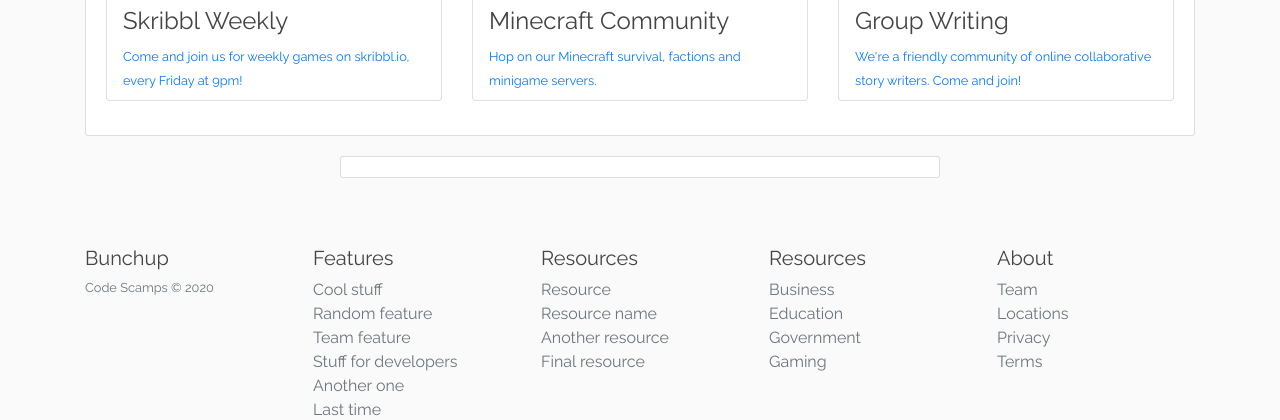
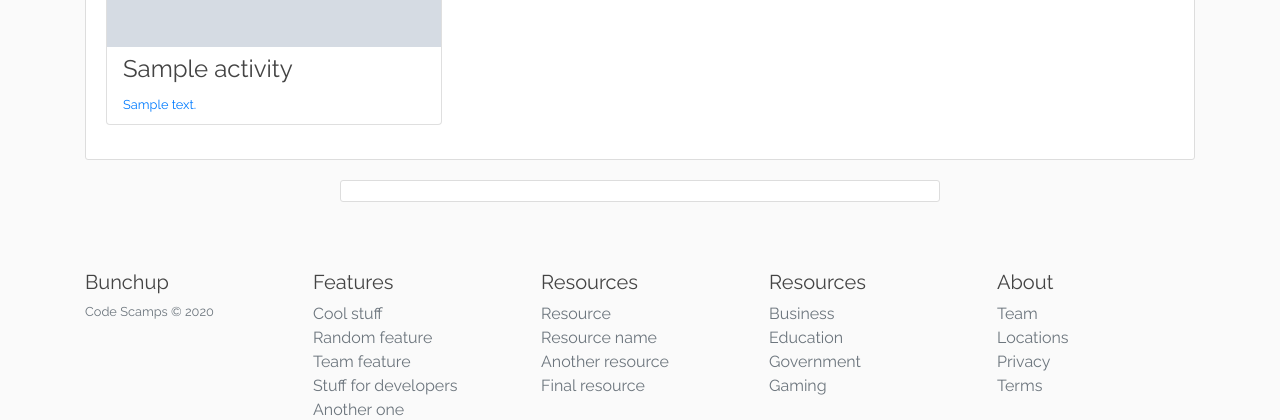
Before and after one commit to lloydtao/Hackathon-NASA-2020, a Django app: page /hub/1/ in a window 1280 px wide. Shown: the part 1545-1965 px from the top of the page. Run offline with Django 3.2, Linux system fonts and the light colour scheme; tables that the repository leaves empty hold one stand-in row (values such as "Sample post"); grey boxes marked "Sample" are stand-in pictures; some libraries are stand-ins or nearby versions.

Commit message:
Iterate through activities in hub view

```diff
--- a/src/bunchup/templates/bunchup/hub_detail.html
+++ b/src/bunchup/templates/bunchup/hub_detail.html
@@ -20,12 +20,12 @@
 		<div class="col-md-12">
 			<div class="media-body cute-container content-section mx-auto">
 				<h2>Next Activity</h2>
-				<a href="/hub/16/">
+				<a class="d-block-inline col-md-4 no-text-dec mb-4" href="/hub/16/">
 					<div class="card box-shadow">
-						<img class="card-img-top" src="/media/hub_pics/thumbnail.png" alt="Card image cap">
+						<img class="card-img-top" src="{{ next_activity.image.url }}" alt="Card image cap">
 						<div class="card-body px-3 py-2">
-							<h4>Skribbl Weekly</h4>
-							<small class="card-text">Come and join us for weekly games on skribbl.io, every Friday at 9pm!</small>
+							<h4>{{ next_activity.name }}</h4>
+							<small class="card-text">{{ next_activity.description }}</small>
 						</div>
 					</div>
 				</a>
@@ -57,35 +57,17 @@
 	<div class="content-section mx-auto">
 		<h2>Upcoming Activities</h2>
 		<div class="row">
-			<a class="d-block-inline col-md-4 no-text-dec mb-4" href="/hub/16/">
-
-				<div class="card box-shadow">
-					<img class="card-img-top" src="/media/hub_pics/thumbnail.png" alt="Card image cap">
-					<div class="card-body px-3 py-2">
-						<h4>Skribbl Weekly</h4>
-						<small class="card-text">Come and join us for weekly games on skribbl.io, every Friday at 9pm!</small>
+			{% for activity in activities %}
+				<a class="d-block-inline col-md-4 no-text-dec mb-4" href="/hub/16/">
+					<div class="card box-shadow">
+						<img class="card-img-top" src="{{ activity.image.url }}" alt="Card image cap">
+						<div class="card-body px-3 py-2">
+							<h4>{{ activity.name }}</h4>
+							<small class="card-text">{{ activity.description }}</small>
+						</div>
 					</div>
-				</div>
-			</a>
-			<a class="d-block-inline col-md-4 no-text-dec mb-4" href="/hub/20/">
-
-				<div class="card box-shadow">
-					<img class="card-img-top" src="/media/hub_pics/unnamed.png" alt="Card image cap">
-					<div class="card-body px-3 py-2">
-						<h4>Minecraft Community</h4>
-						<small class="card-text">Hop on our Minecraft survival, factions and minigame servers.</small>
-					</div>
-				</div>
-			</a>
-			<a class="d-block-inline col-md-4 no-text-dec mb-4" href="/hub/21/">
-				<div class="card box-shadow">
-					<img class="card-img-top" src="/media/hub_pics/writing.jpg" alt="Card image cap">
-					<div class="card-body px-3 py-2">
-						<h4>Group Writing</h4>
-						<small class="card-text">We're a friendly community of online collaborative story writers. Come and join!</small>
-					</div>
-				</div>
-			</a>
+				</a>
+			{% endfor %}
 		</div>
 	</div>
 		<div class="media content-section cute-container mx-auto">
```
